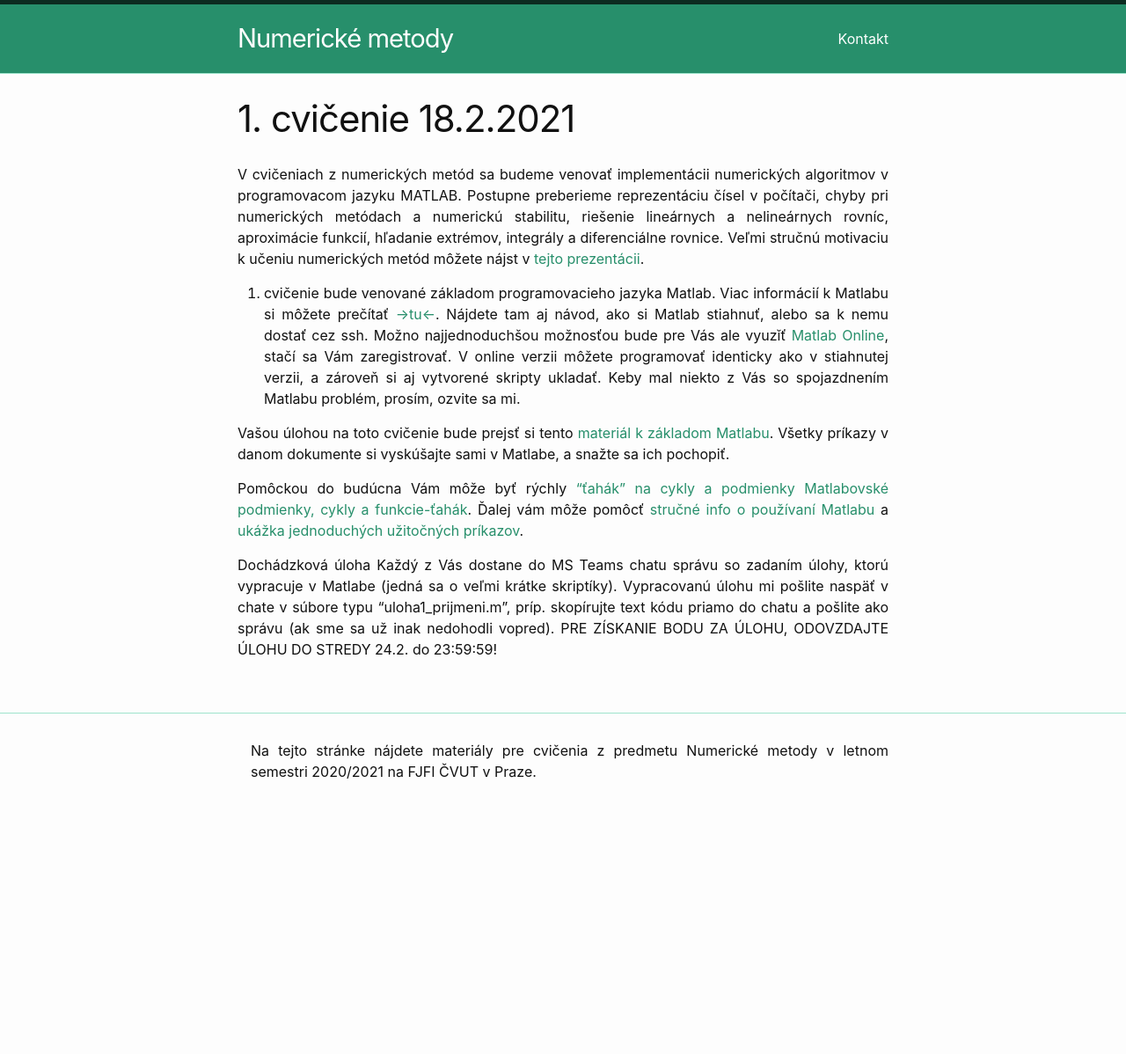
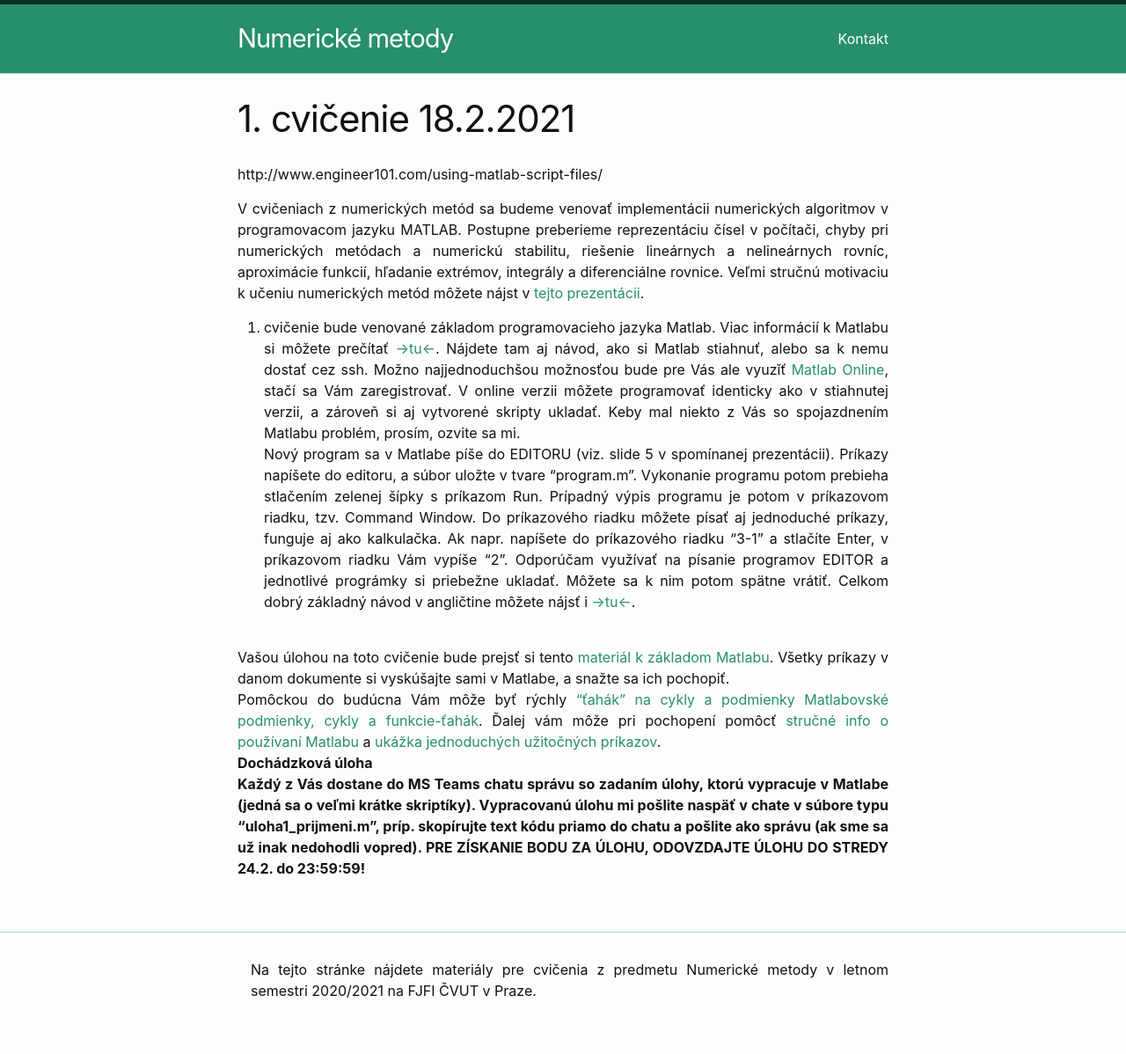
Before and after one commit to maslarova/maslarova.github.io, a Jekyll site: the page built from _posts/2021-02-18-cvicenie1.md, in a window 1280 px wide. Shown: the whole page at 88% size. Built offline with Jekyll 4.4.1, drawn with Linux system fonts in a browser that asks for light colours; before the commit the page ends 949 px from its top, so only the background shows below that.

Commit message:
2021-02-18-cvicenie1.md

```diff
--- a/_posts/2021-02-18-cvicenie1.md
+++ b/_posts/2021-02-18-cvicenie1.md
@@ -8,20 +8,28 @@ date:   2021-02-18 13:26:13 +0100
 [Všeobecné pokyny k NME](http://www-troja.fjfi.cvut.cz/~limpouch/numet/NMECvic.pdf)<br />
 -->
 
+http://www.engineer101.com/using-matlab-script-files/
+
 V cvičeniach z numerických metód sa budeme venovať implementácii numerických algoritmov v programovacom jazyku MATLAB. Postupne preberieme reprezentáciu čísel v počítači, chyby pri numerických metódach a numerickú stabilitu, riešenie lineárnych a nelineárnych rovníc, aproximácie funkcií, hľadanie extrémov, integrály a diferenciálne rovnice.
 Veľmi stručnú motivaciu k učeniu numerických metód môžete nájst v [tejto prezentácii](http://maslarova.github.io/cvicenie1/uvod.pdf).
-
+<b>
 1. cvičenie bude venované základom programovacieho jazyka Matlab. Viac informácií k Matlabu si môžete prečítať [->tu<-](http://maslarova.github.io/cvicenie1/matlab_info.pdf). Nájdete tam aj návod, ako si Matlab
 stiahnuť, alebo sa k nemu dostať cez ssh. Možno najjednoduchšou možnosťou bude pre Vás ale vyuzǐť [Matlab Online](https://www.mathworks.com/products/matlab-online.html), stačí sa Vám zaregistrovať. V online verzii môžete programovať identicky ako v stiahnutej verzii, a zároveň si aj vytvorené skripty ukladať. Keby mal niekto z Vás so spojazdnením Matlabu problém, prosím, ozvite sa mi.
+<br>
+Nový program sa v Matlabe píše do EDITORU (viz. slide 5 v spomínanej prezentácii). Príkazy napíšete do editoru, a súbor uložte v tvare "program.m". Vykonanie programu potom prebieha stlačením zelenej šípky s príkazom Run. Prípadný výpis programu je potom v príkazovom riadku, tzv. Command Window. Do príkazového riadku môžete písať aj jednoduché príkazy, funguje aj ako kalkulačka. Ak napr. napíšete do príkazového riadku "3-1" a stlačíte Enter, v príkazovom riadku Vám vypíše "2". Odporúčam využívať na písanie programov EDITOR a jednotlivé prográmky si priebežne ukladať. Môžete sa k nim potom spätne vrátiť.
+Celkom dobrý základný návod v angličtine môžete nájsť i [->tu<-](http://www.engineer101.com/using-matlab-script-files/).
 
+<br>
 Vašou úlohou na toto cvičenie bude prejsť si tento [materiál k základom Matlabu](http://labe.felk.cvut.cz/~posik/y33aui/uvod-do-matlabu/). Všetky príkazy v danom dokumente si vyskúšajte sami v Matlabe, a snažte sa ich pochopiť.
-
+<br>
 Pomôckou do budúcna Vám môže byť rýchly ["ťahák" na cykly a podmienky Matlabovské podmienky, cykly a funkcie-ťahák](http://maslarova.github.io/cvicenie1/cykly.pdf).
-Ďalej vám môže pomôcť [stručné info o používaní Matlabu](http://kfe.fjfi.cvut.cz/~vabekjan/NME/00%20-%20MATLAB/00-Programovan%c3%ad.pdf) a [ukážka jednoduchých užitočných príkazov](http://kfe.fjfi.cvut.cz/~vabekjan/NME/00%20-%20MATLAB/00-Programovan%c3%ad.pdf).
-
-Dochádzková úloha
+Ďalej vám môže pri pochopení pomôcť [stručné info o používaní Matlabu](http://kfe.fjfi.cvut.cz/~vabekjan/NME/00%20-%20MATLAB/00-Programovan%c3%ad.pdf) a [ukážka jednoduchých užitočných príkazov](http://kfe.fjfi.cvut.cz/~vabekjan/NME/00%20-%20MATLAB/00-Programovan%c3%ad.pdf).
+<br>
+<b>Dochádzková úloha<b/><br>
 Každý z Vás dostane do MS Teams chatu správu so zadaním úlohy, ktorú vypracuje v Matlabe (jedná sa o veľmi krátke skriptíky). Vypracovanú úlohu mi pošlite naspäť v chate v súbore typu "uloha1_prijmeni.m", príp. skopírujte text kódu priamo do chatu a pošlite ako správu (ak sme sa už inak nedohodli vopred).
 PRE ZÍSKANIE BODU ZA ÚLOHU, ODOVZDAJTE ÚLOHU DO STREDY 24.2. do 23:59:59!
+
+
 
 
 <!--
```
